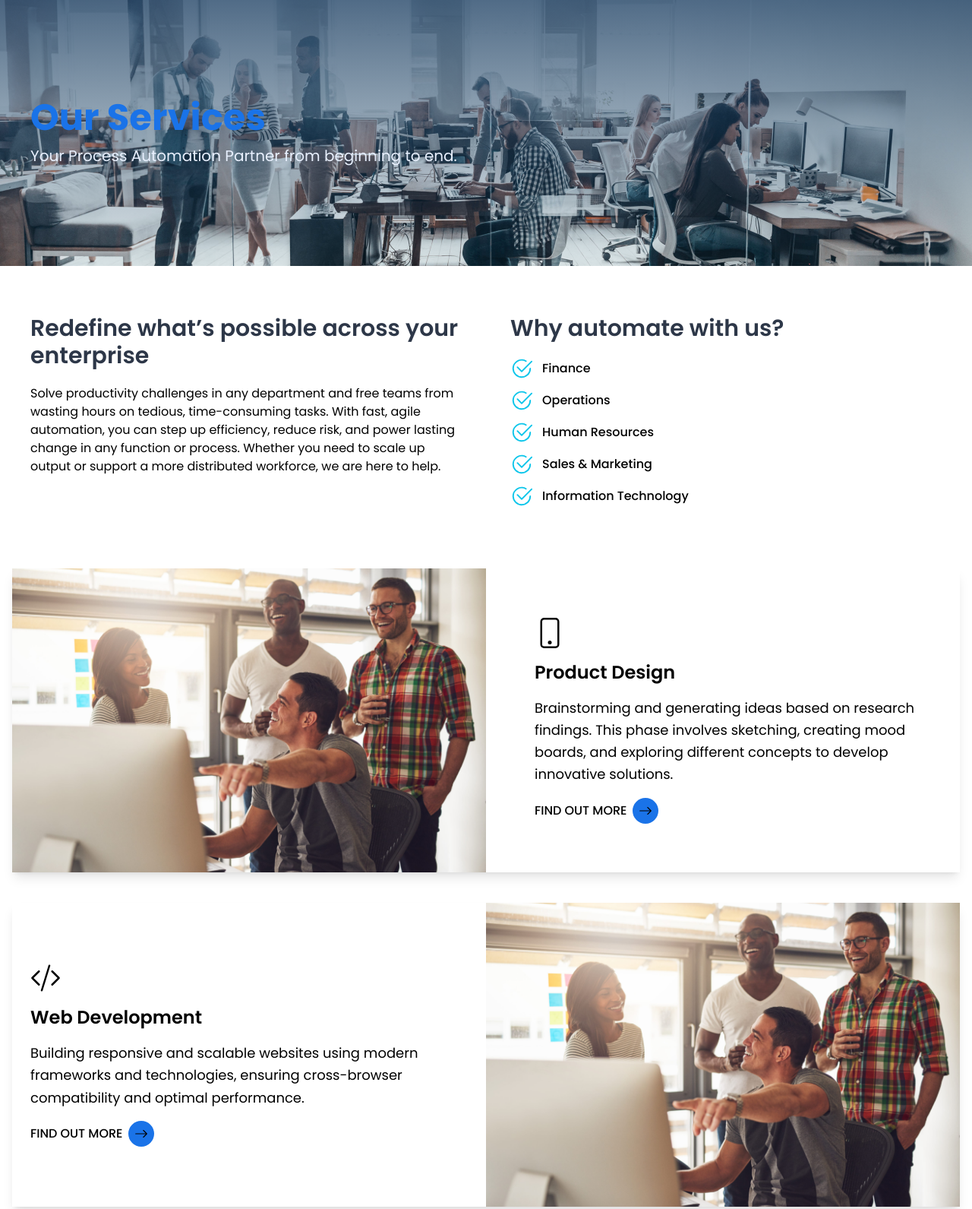
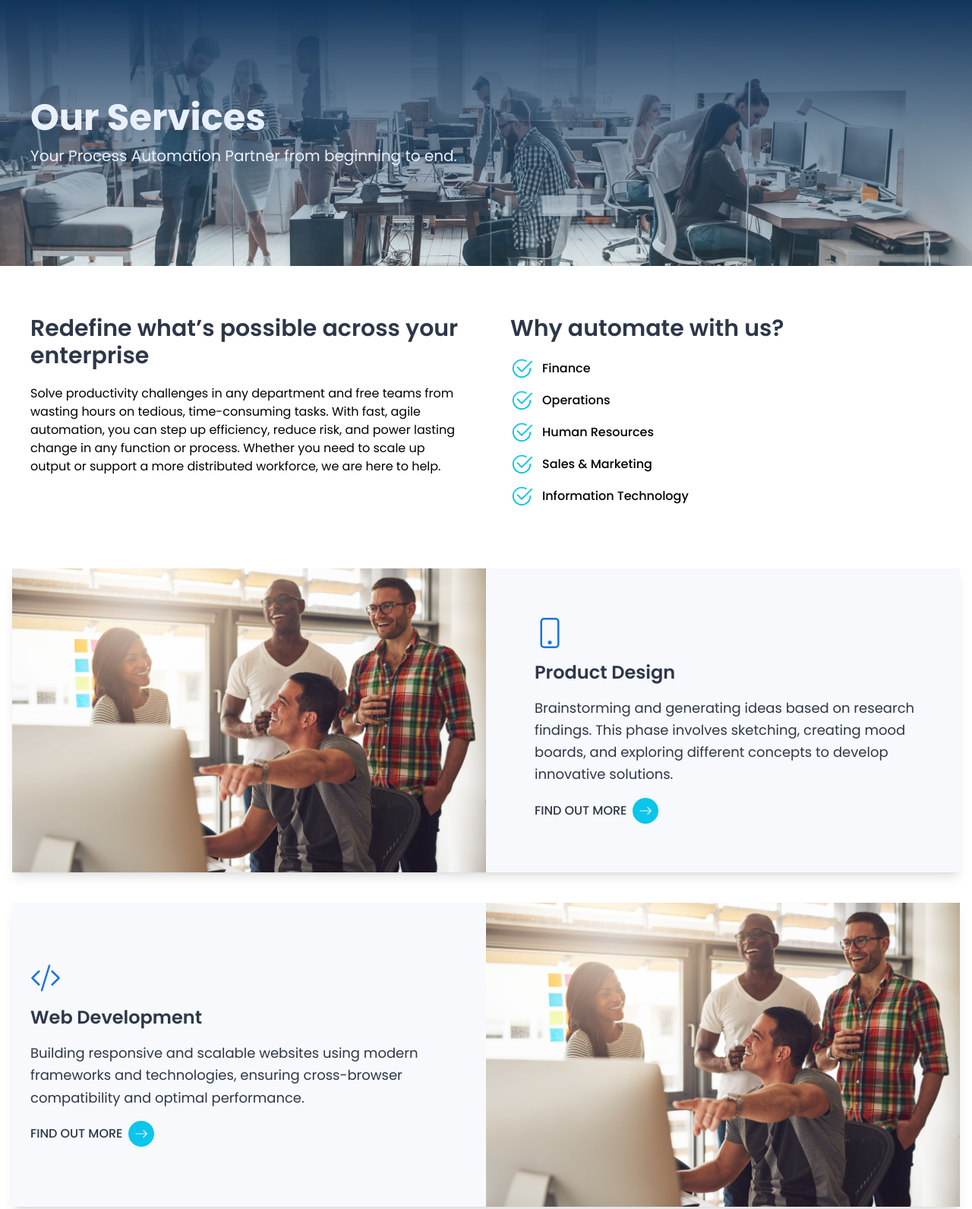
Before and after one commit to vishal2799/IT-astro, an Astro site: page /services2 in a window 1280 px wide. Shown: the top 1591 px of the page at 76% size. Built offline with nearby package versions, Linux system fonts and the light colour scheme; Astro itself is replaced by a stand-in of ours.

Commit message:
breadcrumbs updated

```diff
--- a/src/components/Breadcrumbs.astro
+++ b/src/components/Breadcrumbs.astro
@@ -10,7 +10,7 @@ const { details } = Astro.props;
     class='absolute inset-0 h-full w-full object-cover'
   />
   <div
-    class='absolute inset-0 bg-gradient-to-b from-secondary/70 to-transparent'
+    class='absolute inset-0 bg-gradient-to-b from-secondary to-background/10'
   >
   </div>
 
@@ -18,7 +18,7 @@ const { details } = Astro.props;
     class='absolute inset-0 flex items-end md:items-center justify-start px-6 md:px-10 pb-8 md:pb-0'
   >
     <div class='text-left'>
-      <h1 class='text-3xl md:text-5xl font-extrabold text-primary mb-3'>
+      <h1 class='text-3xl md:text-5xl font-extrabold text-highlight mb-3'>
         {details.title}
       </h1>
       <p class='text-lg md:text-xl text-highlight leading-relaxed'>
--- a/src/components/CTATwo.astro
+++ b/src/components/CTATwo.astro
@@ -3,7 +3,7 @@ import { Icon } from 'astro-icon/components';
 ---
 
 <div
-  class='bg-secondary text-textPrimary px-6 sm:px-8 lg:px-12 py-8 sm:py-12 lg:py-16 flex flex-col lg:flex-row items-center justify-between'
+  class='bg-secondary text-highlight px-6 sm:px-8 lg:px-12 py-8 sm:py-12 lg:py-16 flex flex-col lg:flex-row items-center justify-between'
 >
   <div class='w-full lg:w-9/12 mb-6 lg:mb-0'>
     <h3 class='text-2xl sm:text-3xl font-semibold mb-4'>
--- a/src/components/ServiceCard2.astro
+++ b/src/components/ServiceCard2.astro
@@ -5,26 +5,26 @@ const { service, index } = Astro.props;
 ---
 
 <div
-  class={`flex flex-col md:flex-row bg-white shadow-lg gap-10 ${index % 2 === 0 ? 'md:flex-row-reverse' : ''}`}
+  class={`flex flex-col md:flex-row bg-background shadow-lg gap-10 ${index % 2 === 0 ? 'md:flex-row-reverse' : ''}`}
 >
   <div class='flex flex-col gap-4 justify-center px-4 md:px-6 flex-1'>
-    <Icon name={service.icon} size={40} class='text-darkBlue' />
-    <h3 class='inline-block text-darkBlue text-2xl font-semibold'>
+    <Icon name={service.icon} size={40} class='text-primary' />
+    <h3 class='inline-block text-textPrimary text-2xl font-semibold'>
       {service.name}
     </h3>
-    <p class='text-darkText text-lg leading-relaxed'>
+    <p class='text-textPrimary text-lg leading-relaxed'>
       {service.description}
     </p>
     <a
       href='/services'
-      class='flex items-center uppercase text-darkText font-medium hover:text-primary transition-colors'
+      class='flex items-center uppercase text-textPrimary font-medium group hover:text-accent transition-colors'
       aria-label={`Learn more about ${service.name}`}
     >
       Find Out More
       <div
-        class='bg-primary ml-2 p-2 rounded-full hover:bg-darkBlue transition'
+        class='bg-accent ml-2 p-2 rounded-full group-hover:bg-primary transition'
       >
-        <Icon name='arrow-right' size={18} class='text-lightGray' />
+        <Icon name='arrow-right' size={18} class='text-highlight' />
       </div>
     </a>
   </div>
```
